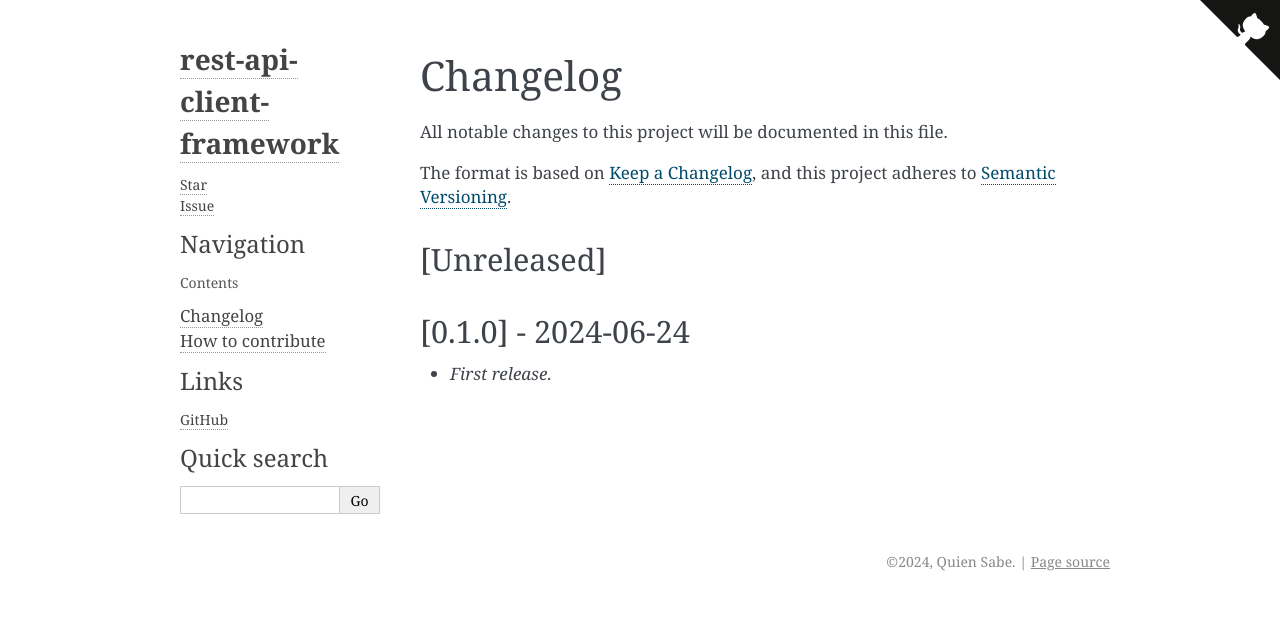
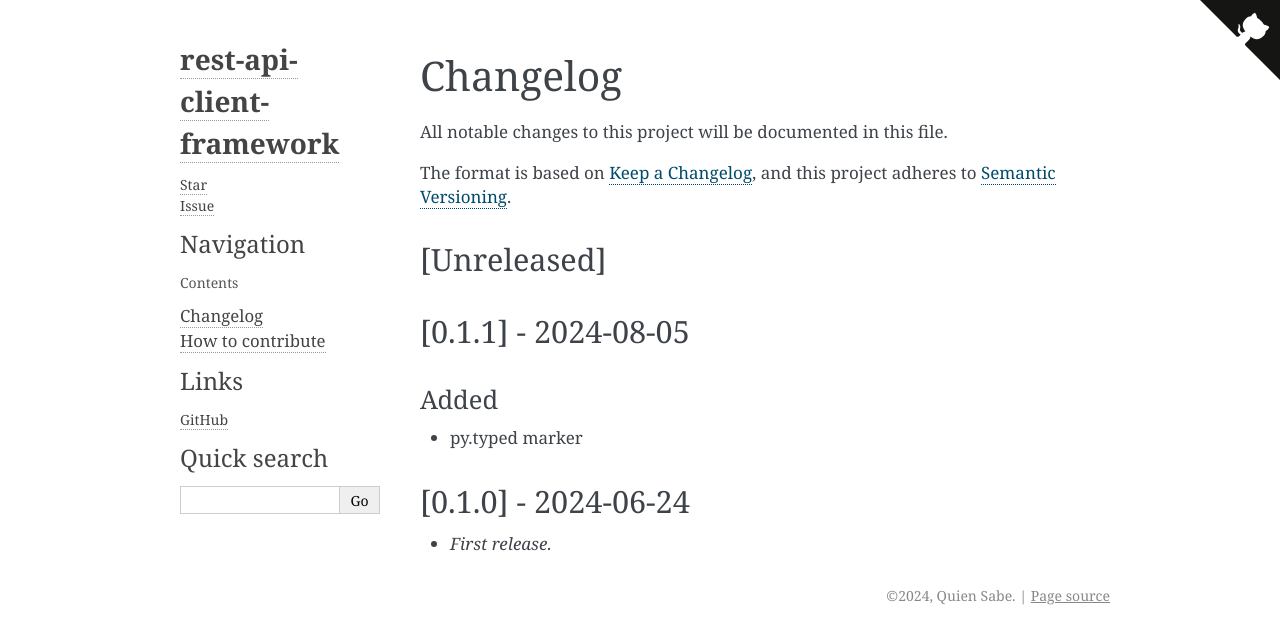
Before and after one commit to wtfo-guru/rest-api-client-framework, a Sphinx documentation site: the page built from docs/pages/changelog.rst, in a window 1280 px wide. Shown: the top 644 px of the page. Built offline with Sphinx 7.4.7, drawn with Linux system fonts in a browser that asks for light colours.

Commit message:
bump: release-0.1.1

```diff
--- a/docs/pages/changelog.rst
+++ b/docs/pages/changelog.rst
@@ -15,6 +15,15 @@ and this project adheres to `Semantic Versioning <https://semver.org/spec/v2.0.0
 [Unreleased]
 ------------
 
+[0.1.1] - 2024-08-05
+--------------------
+
+Added
+^^^^^
+
+
+* py.typed marker
+
 [0.1.0] - 2024-06-24
 --------------------
 
--- a/pyproject.toml
+++ b/pyproject.toml
@@ -1,6 +1,6 @@
 [tool.poetry]
 name = "rest-api-client-framework"
-version = "0.1.0"
+version = "0.1.1"
 description = "Generic Rest Api Client Framework"
 authors = ["Quien Sabe <qs5779@mail.com>"]
 license = "MIT"
```
Also changed, not shown: CHANGELOG.md (+6 -0 lines), .bumpversion.cfg, 2 other files.
